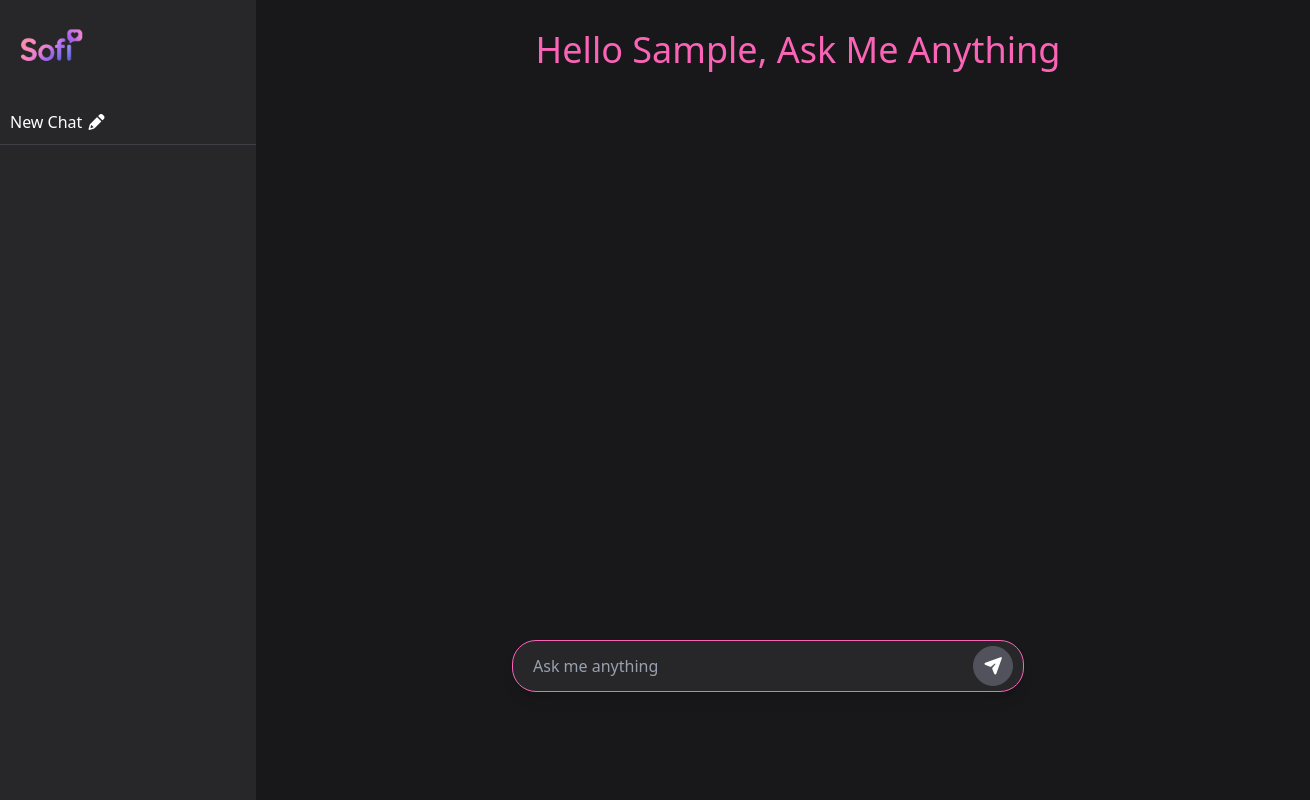
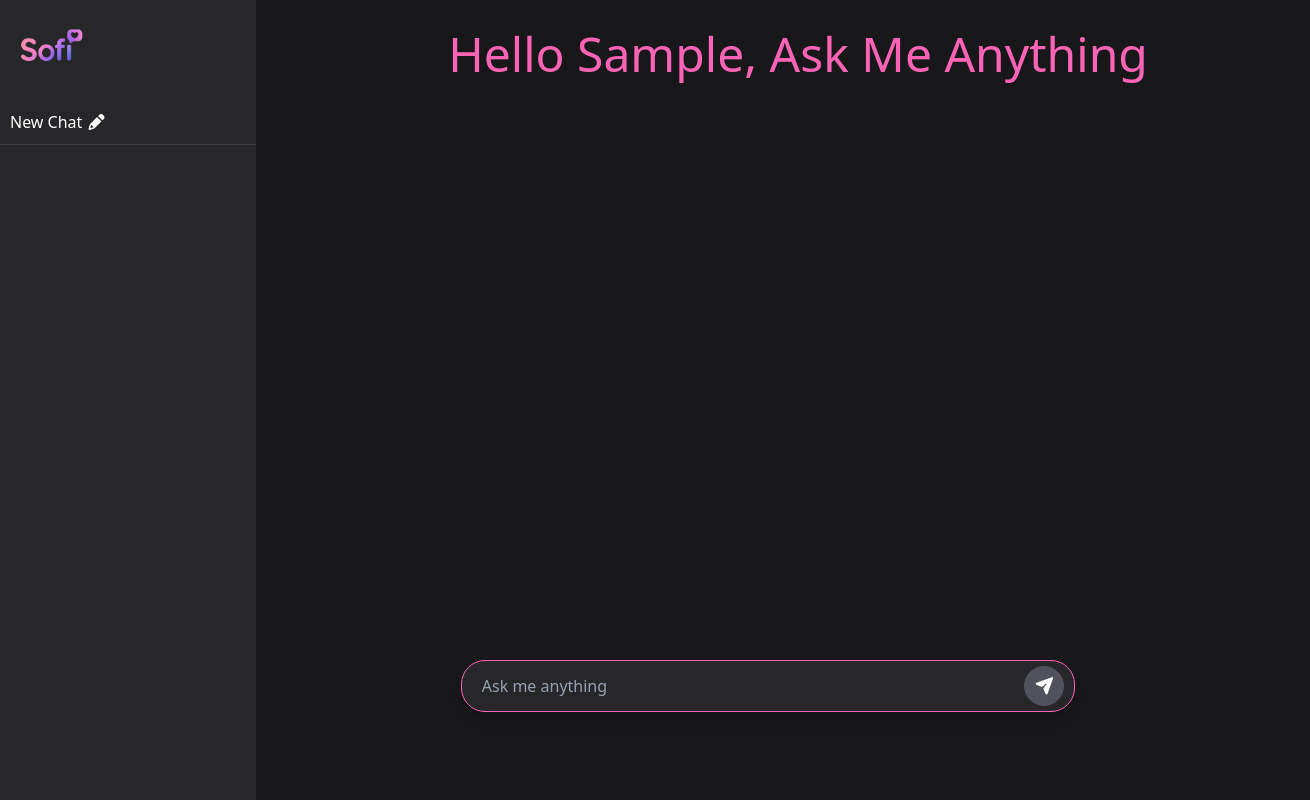
Before and after one commit to Kanikagarwal/Sofi, a React (Vite) app: page / in a window 1280 px wide. Both pictures are taken after typing "Sample" into the empty fields and a click on the button "Continue". Shown: the whole page, 1310 px wide, since content can reach past the window. Built offline with nearby package versions, Linux system fonts and the light colour scheme.

Commit message:
new msg5

```diff
--- a/src/App.jsx
+++ b/src/App.jsx
@@ -115,8 +115,8 @@ if (!user) {
   }
   return (
     <>
-      <div className="grid grid-cols-5 h-screen text-center">
-        <div className="col-span-1 bg-zinc-800 grid grid-rows-4">
+      <div className="sm:grid grid-cols-5 h-screen text-center">
+        <div className="hidden col-span-1 bg-zinc-800 sm:grid sm:grid-rows-4 h-full">
           {/* SIDEBAR */}
           <div className="row-span-1">
             <img src={Sofi} className="h-[100px]" alt="" />
@@ -135,11 +135,12 @@ if (!user) {
               ))}
           </ul>
         </div>
-        <div className="col-span-4 flex flex-col items-center">
+        <div className="col-span-4 ">
           <div className="h-[100px] text-center">
-            <h1 className="w-full text-4xl margin-heading text-pink-400 ">
-              Hello {user}, Ask Me Anything
-            </h1>
+            <h1 className="w-full text-pink-400 text-center text-3xl sm:text-4xl md:text-4xl lg:text-5xl margin-heading">
+  Hello {user}, Ask Me Anything
+</h1>
+
           </div>
           <div className="container h-130 overflow-y-scroll scrollbar-hide">
             <div className=" text-zinc-300 contain">
@@ -193,8 +194,9 @@ if (!user) {
                 <div ref={chatEndRef}></div>
             </div>
           </div>
+          <div className=" flex justify-center">
 
-          <div className="input margin padding bg-zinc-800 h-13 w-1/2 text-white border border-pink-400 rounded-3xl flex items-center shadow-lg mb-6">
+          <div className="input margin padding bg-zinc-800 h-13 w-1/2 text-white border border-pink-400 rounded-3xl flex items-center shadow-lg">
             <input
               className="w-full padding bg-transparent text-white px-3 outline-none placeholder-gray-400"
               type="text"
@@ -214,6 +216,7 @@ if (!user) {
               <i className="fa fa-paper-plane" aria-hidden="true"></i>
             </button>
           </div>
+          </div>
         </div>
       </div>
     </>
--- a/src/components/Message.jsx
+++ b/src/components/Message.jsx
@@ -17,7 +17,7 @@ const Message = ({ans,idx,totalResult,type}) => {
   return (
     <div>
     {
-      (totalResult>1 && idx==0)?<span className='text-lg block font-bold text-white'>{answer}</span>:heading ? <span className='text-lg block font-bold text-white'>{answer}</span>:<span className={type=='a'?'rp':''}>{answer}</span>
+      (totalResult>1 && idx==0)?<span className='text-sm sm:text-lg block font-bold text-white'>{answer}</span>:heading ? <span className='text-sm sm:text-lg block font-bold text-white'>{answer}</span>:<span className={` ${type=='a'?'rp':''}`}>{answer}</span>
     }
 
     </div>
--- a/src/index.css
+++ b/src/index.css
@@ -65,5 +65,10 @@ margin-bottom: 15px;
 
 .input{
     position: relative;
-    bottom: 0px;
+    bottom: 10px;
+    width: 60%;
 }
+
+body{
+    overflow-x: hidden;
+}
```
